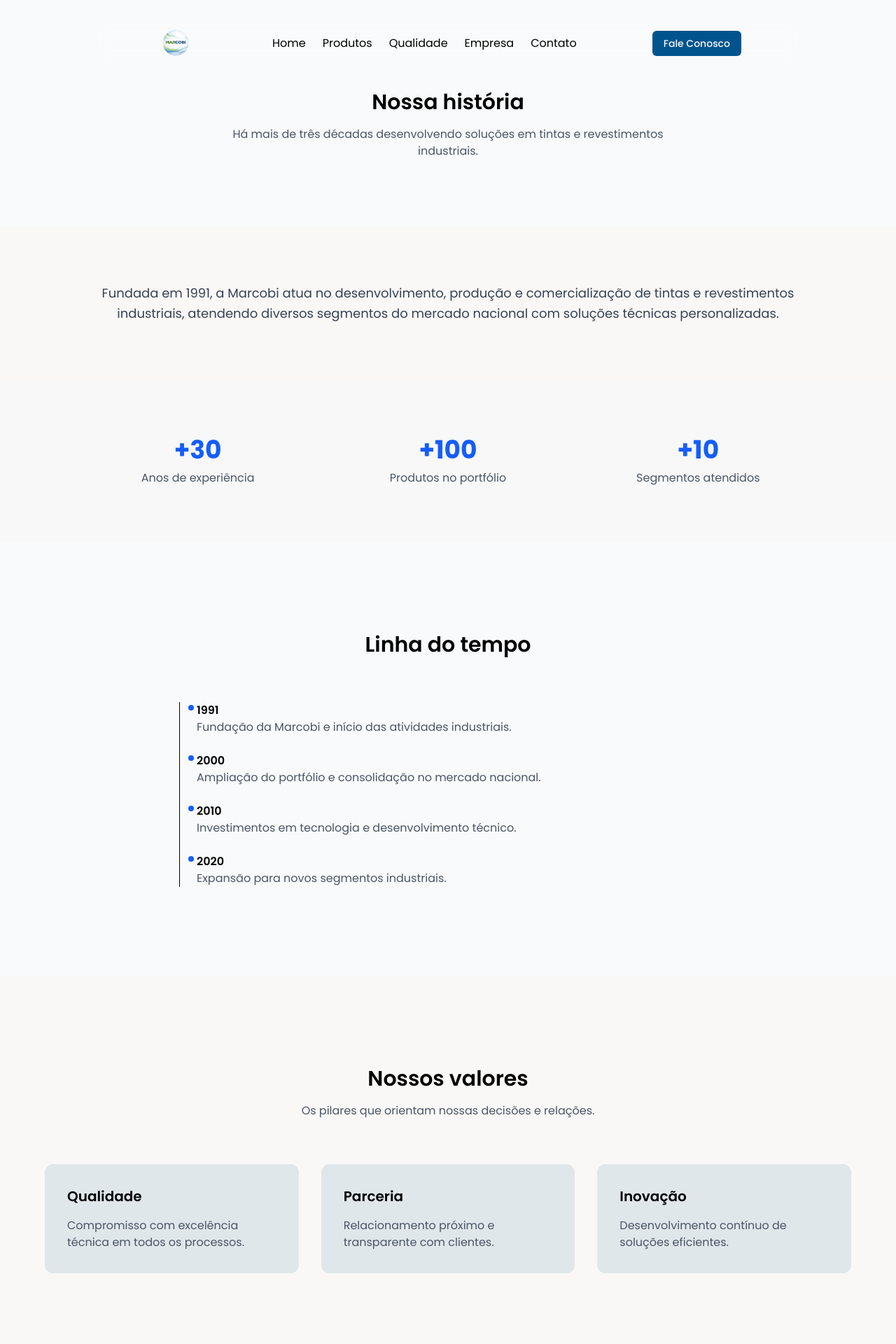
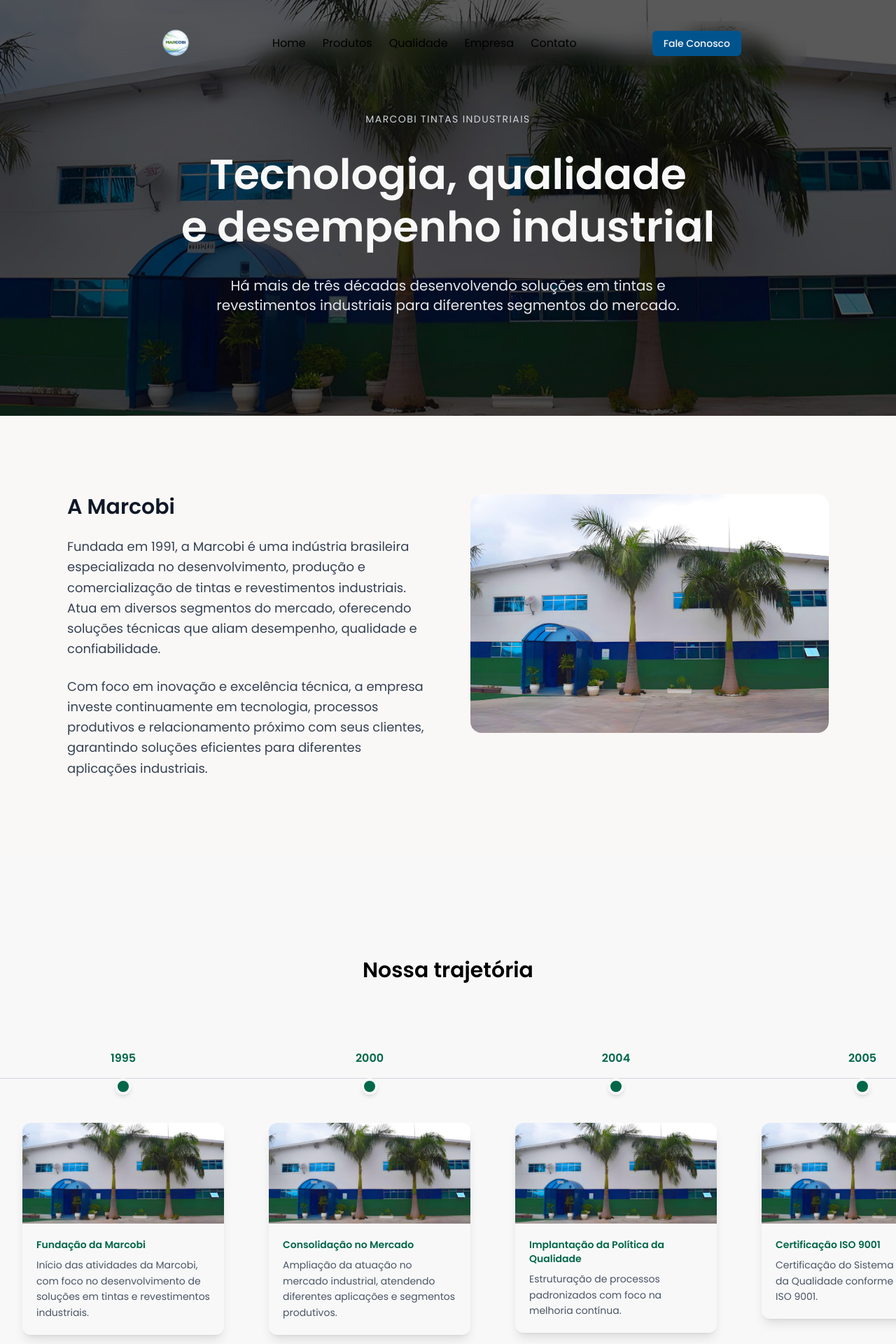
Before and after one commit to H-Leone/mcb, a Next.js app: page /enterprise in a window 1280 px wide. Shown: the top 1920 px of the page at 70% size. Built offline with nearby package versions, Linux system fonts and the light colour scheme.

Commit message:
ajustando telas de empresa e qualidade

```diff
--- a/src/app/enterprise/page.tsx
+++ b/src/app/enterprise/page.tsx
@@ -1,97 +1,198 @@
-// src/app/empresa/page.tsx
 import Header from "@/components/header"
 import Footer from "@/components/footer"
 import SectionHeader from "@/components/section-header"
-import StatCard from "@/components/card2"
 import Timeline from "@/components/timeline"
-import ValuesGrid from "@/components/values-grid"
+import Image from "next/image"
+import SobreNos from "../../../public/sobre-nos-landing.jpeg";
+
 
 export default function EmpresaPage() {
   return (
     <>
       <Header />
 
-      {/* HERO */}
-      <section className="pt-32 pb-24 text-center bg-gray-50">
-        <SectionHeader
-          title="Nossa história"
-          subtitle="Há mais de três décadas desenvolvendo soluções em tintas e revestimentos industriais."
+      {/* HERO INSTITUCIONAL */}
+      <section className="relative pt-40 pb-36 text-white">
+        <Image
+          src={SobreNos}
+          alt="Indústria Marcobi"
+          fill
+          className="object-cover"
+          priority
+        />
+        <div className="absolute inset-0 bg-black/65" />
+
+        <div className="relative z-10 max-w-5xl mx-auto text-center space-y-8 px-6">
+          <p className="uppercase tracking-widest text-sm text-gray-300">
+            Marcobi Tintas Industriais
+          </p>
+
+          <h1 className="text-5xl md:text-6xl font-semibold leading-tight">
+            Tecnologia, qualidade <br /> e desempenho industrial
+          </h1>
+
+          <p className="text-xl text-gray-200 max-w-3xl mx-auto">
+            Há mais de três décadas desenvolvendo soluções em tintas e
+            revestimentos industriais para diferentes segmentos do mercado.
+          </p>
+        </div>
+      </section>
+
+      {/* QUEM SOMOS */}
+      <section className="py-28 max-w-6xl mx-auto grid grid-cols-2 gap-16 px-8">
+        <div className="space-y-6">
+          <h2 className="text-3xl font-semibold text-gray-900">
+            A Marcobi
+          </h2>
+
+          <p className="text-lg text-gray-700 leading-relaxed">
+            Fundada em 1991, a Marcobi é uma indústria brasileira especializada
+            no desenvolvimento, produção e comercialização de tintas e
+            revestimentos industriais. Atua em diversos segmentos do mercado,
+            oferecendo soluções técnicas que aliam desempenho, qualidade e
+            confiabilidade.
+          </p>
+
+          <p className="text-lg text-gray-700 leading-relaxed">
+            Com foco em inovação e excelência técnica, a empresa investe
+            continuamente em tecnologia, processos produtivos e relacionamento
+            próximo com seus clientes, garantindo soluções eficientes para
+            diferentes aplicações industriais.
+          </p>
+        </div>
+
+        <Image
+          src={SobreNos}
+          alt="Estrutura industrial"
+          width={600}
+          height={450}
+          className="rounded-2xl object-cover"
         />
       </section>
 
-      {/* INTRO */}
-      <section className="py-20 max-w-5xl mx-auto space-y-8">
-        <p className="text-lg text-gray-700 leading-relaxed text-center">
-          Fundada em 1991, a Marcobi atua no desenvolvimento, produção e
-          comercialização de tintas e revestimentos industriais, atendendo
-          diversos segmentos do mercado nacional com soluções técnicas
-          personalizadas.
-        </p>
-      </section>
+      <section className="py-36 bg-white">
+  <SectionHeader title="Nossa trajetória" />
 
-      {/* STATS */}
-      <section className="py-20 bg-white">
-        <div className="grid grid-cols-3 gap-12 max-w-5xl mx-auto">
-          <StatCard value="+30" label="Anos de experiência" />
-          <StatCard value="+100" label="Produtos no portfólio" />
-          <StatCard value="+10" label="Segmentos atendidos" />
-        </div>
-      </section>
-
-      {/* TIMELINE */}
-      <section className="py-32 bg-gray-50">
-        <SectionHeader title="Linha do tempo" />
-
-        <div className="max-w-3xl mx-auto mt-16">
+  <div className="mt-24">
     <Timeline
       items={[
         {
-                year: "1991",
-                text: "Fundação da Marcobi e início das atividades industriais.",
+          year: "1995",
+          title: "Fundação da Marcobi",
+          description:
+            "Início das atividades da Marcobi, com foco no desenvolvimento de soluções em tintas e revestimentos industriais.",
+          image: SobreNos.src,
         },
         {
           year: "2000",
-                text: "Ampliação do portfólio e consolidação no mercado nacional.",
+          title: "Consolidação no Mercado",
+          description:
+            "Ampliação da atuação no mercado industrial, atendendo diferentes aplicações e segmentos produtivos.",
+          image: SobreNos.src,
         },
         {
-                year: "2010",
-                text: "Investimentos em tecnologia e desenvolvimento técnico.",
+          year: "2004",
+          title: "Implantação da Política da Qualidade",
+          description:
+            "Estruturação de processos padronizados com foco na melhoria contínua.",
+          image: SobreNos.src,
         },
         {
-                year: "2020",
-                text: "Expansão para novos segmentos industriais.",
+          year: "2005",
+          title: "Certificação ISO 9001",
+          description:
+            "Certificação do Sistema de Gestão da Qualidade conforme a norma ISO 9001.",
+          image: SobreNos.src,
         },
       ]}
     />
   </div>
 </section>
 
-      {/* VALUES */}
-      <section className="py-32">
+
+      <section className="py-36 bg-gray-900 text-white">
   <SectionHeader
-          title="Nossos valores"
-          subtitle="Os pilares que orientam nossas decisões e relações."
+    title="Compromisso com a Qualidade"
+    subtitle="Processos estruturados, certificações e foco total no cliente."
   />
 
-        <div className="max-w-6xl mx-auto mt-16">
-          <ValuesGrid
-            values={[
+  <div className="max-w-6xl mx-auto mt-20 grid grid-cols-3 gap-10 px-8">
+    {[
       {
-                title: "Qualidade",
-                description:
-                  "Compromisso com excelência técnica em todos os processos.",
+        title: "Sistema de Gestão da Qualidade",
+        desc: `A Marcobi adota práticas de gestão baseadas em processos padronizados
+        e controle rigoroso, assegurando constância na qualidade de seus produtos
+        e confiabilidade em todas as etapas de produção.`,
       },
       {
-                title: "Parceria",
-                description:
-                  "Relacionamento próximo e transparente com clientes.",
+        title: "Certificação ISO 9001/2018",
+        desc: `Atuamos com base nos princípios da norma ISO 9001, reforçando o
+        compromisso com a melhoria contínua, a eficiência operacional e o
+        atendimento às expectativas de clientes e parceiros.`,
       },
       {
-                title: "Inovação",
-                description:
-                  "Desenvolvimento contínuo de soluções eficientes.",
+        title: "Compromisso com o Cliente",
+        desc: `Cada solução desenvolvida pela Marcobi tem como objetivo atender às
+        necessidades específicas de aplicação, promovendo desempenho, segurança
+        e satisfação em diferentes contextos industriais.`,
       },
-            ]}
+    ].map((item) => (
+      <div
+        key={item.title}
+        className="rounded-2xl overflow-hidden border border-white/20 hover:border-white transition bg-gray-900"
+      >
+        <div className="relative h-48">
+          <Image
+            src={SobreNos}
+            alt={item.title}
+            fill
+            className="object-cover"
+          />
+          <div className="absolute inset-0 bg-black/40" />
+        </div>
+
+        {/* TEXTO */}
+        <div className="p-8 space-y-4">
+          <h3 className="text-xl font-semibold leading-snug">
+            {item.title}
+          </h3>
+
+          <p className="text-gray-300 leading-relaxed text-sm">
+            {item.desc}
+          </p>
+        </div>
+      </div>
+    ))}
+  </div>
+</section>
+
+      {/* MAPA + ESTRUTURA */}
+      <section className="py-36 bg-white">
+        <div className="max-w-6xl mx-auto grid grid-cols-2 gap-16 px-8 items-center">
+          <div className="space-y-6">
+            <h2 className="text-3xl font-semibold text-gray-900">
+              Nossa Estrutura
+            </h2>
+
+            <p className="text-lg text-gray-700 leading-relaxed">
+              A Marcobi conta com estrutura adequada para o desenvolvimento e
+              fabricação de tintas e revestimentos industriais, dispondo de
+              instalações planejadas para atender às demandas produtivas com
+              eficiência e segurança.
+            </p>
+
+            <p className="text-lg text-gray-700 leading-relaxed">
+              Localizada estrategicamente, a empresa possui capacidade
+              operacional compatível com diferentes volumes de produção,
+              assegurando padronização, controle de qualidade e agilidade no
+              atendimento aos clientes.
+            </p>
+          </div>
+
+          <iframe
+            className="w-full h-[420px] rounded-2xl border"
+            src="https://www.google.com/maps?q=Brasil&output=embed"
+            loading="lazy"
           />
         </div>
       </section>
--- a/src/app/quality/page.tsx
+++ b/src/app/quality/page.tsx
@@ -5,92 +5,117 @@
 import FeatureCard from "@/components/card";
 import ProcessList from "@/components/process-list";
 import Image from "next/image";
-import { ClipboardCheck, ShieldCheck, TrendingUp, FlaskConical } from "lucide-react";
 import SobreNos from "../../../public/sobre-nos-landing.jpeg";
+import {
+  ShieldCheck,
+  ClipboardCheck,
+  TrendingUp,
+  Target,
+  Eye,
+  HeartHandshake,
+  FlaskConical,
+} from "lucide-react";
 
 export default function QualidadePage() {
-  const pilares = [
-    {
-      title: "Compromisso com o cliente",
-      description:
-        "Entregamos soluções confiáveis, desenvolvidas para atender às necessidades reais de cada aplicação industrial.",
-      icon: <ShieldCheck size={42} />,
-    },
-    {
-      title: "Controle de processos",
-      description:
-        "Monitoramento contínuo em todas as etapas produtivas, assegurando padronização e desempenho.",
-      icon: <ClipboardCheck size={42} />,
-    },
-    {
-      title: "Melhoria contínua",
-      description:
-        "Evoluímos constantemente nossos processos, produtos e métodos para acompanhar o mercado.",
-      icon: <TrendingUp size={42} />,
-    },
-  ];
-
-  const processos = [
-    "Seleção e qualificação de matérias-primas",
-    "Ensaios e verificações técnicas",
-    "Controle em processo produtivo",
-    "Avaliação final e liberação técnica",
-    "Rastreabilidade e registros de qualidade",
-  ];
-
   return (
-    <div className="pt-32">
+    <>
       <Header />
 
-      <section className="w-11/12 mx-auto grid grid-cols-2 gap-16 items-center py-24">
-        <div className="space-y-8">
-          <h1 className="text-4xl font-semibold">
-            Qualidade que gera confiança e resultados
+      {/* HERO */}
+      <section className="relative pt-36 pb-32 text-white text-center">
+        <Image
+          src={SobreNos}
+          alt="Qualidade industrial"
+          fill
+          className="object-cover"
+          priority
+        />
+        <div className="absolute inset-0 bg-black/70" />
+
+        <div className="relative z-10 max-w-5xl mx-auto space-y-6 px-6">
+          <h1 className="text-5xl md:text-6xl font-semibold">
+            Qualidade
           </h1>
 
-          <p className="text-lg text-gray-600 w-4/5">
-            Nossos processos são orientados por rigor técnico, controle contínuo e foco total no desempenho dos produtos entregues aos nossos clientes.
+          <p className="text-xl text-gray-200 max-w-3xl mx-auto">
+            Processos padronizados, controle rigoroso e compromisso contínuo
+            com desempenho, segurança e confiabilidade.
           </p>
 
-          <Button redirect="/contato">Fale com nosso time técnico</Button>
+          <Button redirect="/contato">
+            Fale com nosso time técnico
+          </Button>
         </div>
-
-        <Image
-          src={SobreNos}
-          alt="Processo industrial"
-          width={520}
-          height={380}
-          className="rounded-2xl object-cover"
-        />
       </section>
 
-      <section className="bg-blue/10 py-24">
-        <div className="w-10/12 mx-auto space-y-16">
+      {/* POLÍTICA DA QUALIDADE */}
+      <section className="py-32 bg-white">
+        <div className="max-w-6xl mx-auto space-y-20 px-6">
           <SectionHeader
-            title="Nossa política da qualidade"
-            subtitle="Atuamos com responsabilidade e excelência, garantindo produtos confiáveis e alinhados às exigências do mercado industrial."
+            title="Política da Qualidade"
+            subtitle="Princípios que orientam nossos processos e decisões"
           />
 
-          <div className="grid grid-cols-3 gap-8">
-            {pilares.map((p) => (
+          <div className="grid grid-cols-3 gap-10">
             <FeatureCard
-                key={p.title}
-                icon={p.icon}
-                title={p.title}
-                description={p.description}
+              icon={<ShieldCheck size={44} />}
+              title="Compromisso com o cliente"
+              description="Atender rigorosamente às necessidades técnicas de cada aplicação, assegurando desempenho, segurança e confiabilidade."
             />
-            ))}
+
+            <FeatureCard
+              icon={<ClipboardCheck size={44} />}
+              title="Controle de processos"
+              description="Padronização, monitoramento contínuo e rastreabilidade em todas as etapas produtivas."
+            />
+
+            <FeatureCard
+              icon={<TrendingUp size={44} />}
+              title="Melhoria contínua"
+              description="Evolução constante de processos, produtos e métodos, alinhados às exigências do mercado."
+            />
           </div>
         </div>
       </section>
 
-      <section className="py-28">
-        <div className="w-10/12 mx-auto grid grid-cols-2 gap-16 items-center">
+      {/* MISSÃO, VISÃO E VALORES */}
+      <section className="py-32 bg-gray-50">
+        <div className="max-w-6xl mx-auto space-y-20 px-6">
+          <SectionHeader
+            title="Direcionamento Estratégico"
+            subtitle="Missão, visão e valores que sustentam nossa atuação"
+          />
+
+          <div className="grid grid-cols-3 gap-10">
+            <FeatureCard
+              icon={<Target size={42} />}
+              title="Missão"
+              description="Desenvolver soluções industriais em tintas e revestimentos com excelência técnica e foco no cliente."
+            />
+
+            <FeatureCard
+              icon={<Eye size={42} />}
+              title="Visão"
+              description="Ser referência nacional em qualidade, inovação e confiabilidade no mercado industrial."
+            />
+
+            <FeatureCard
+              icon={<HeartHandshake size={42} />}
+              title="Valores"
+              description="Ética, responsabilidade técnica, melhoria contínua e parceria com clientes e colaboradores."
+            />
+          </div>
+        </div>
+      </section>
+
+      {/* PROCESSOS */}
+      <section className="py-32 bg-white">
+        <div className="max-w-6xl mx-auto grid grid-cols-2 gap-20 px-6 items-center">
           <Image
             src={SobreNos}
-            alt="Controle de qualidade"
-            width={480}
-            height={360}
+            alt="Processos de qualidade"
+            width={520}
+            height={400}
             className="rounded-2xl object-cover"
           />
 
@@ -98,47 +123,54 @@
             <SectionHeader
               align="left"
               title="Processos orientados à excelência"
-              subtitle="Cada etapa é conduzida com critérios técnicos claros, assegurando confiabilidade, padronização e rastreabilidade."
+              subtitle="Critérios técnicos claros, padronização e rastreabilidade"
             />
 
-            <ProcessList items={processos} />
+            <ProcessList
+              items={[
+                "Seleção e qualificação de matérias-primas",
+                "Ensaios e verificações técnicas",
+                "Controle em processo produtivo",
+                "Avaliação final e liberação técnica",
+                "Rastreabilidade e registros de qualidade",
+              ]}
+            />
           </div>
         </div>
       </section>
 
-      <section className="bg-slate-100 py-24">
-        <div className="w-10/12 mx-auto grid grid-cols-2 gap-16 items-center">
-          <div className="space-y-8">
-            <SectionHeader
-              align="left"
-              title="Ensaios e validações técnicas"
-              subtitle="Realizamos verificações técnicas conforme normas aplicáveis, garantindo que cada produto atenda aos requisitos definidos para sua aplicação."
-            />
-          </div>
+      {/* BLOCO DE DESTAQUE */}
+      <section className="py-32 bg-gray-900 text-white">
+        <div className="max-w-5xl mx-auto text-center space-y-8 px-6">
+          <FlaskConical size={64} className="mx-auto text-blue-500" />
 
-          <div className="bg-white rounded-2xl p-12 flex flex-col items-center text-center space-y-6 shadow-sm">
-            <FlaskConical size={56} className="text-blue-600" />
-            <p className="text-lg font-medium">Controle técnico e rastreabilidade</p>
-            <p className="text-gray-600">
-              Processos documentados e acompanhamento contínuo para assegurar consistência e confiabilidade.
+          <h2 className="text-4xl font-semibold">
+            Ensaios e validações técnicas
+          </h2>
+
+          <p className="text-lg text-gray-300 leading-relaxed">
+            Todos os produtos passam por ensaios técnicos conforme normas
+            aplicáveis, assegurando conformidade, desempenho e confiabilidade
+            para cada aplicação industrial.
           </p>
-          </div>
         </div>
       </section>
 
-        <section className="py-32 text-center space-y-8">
+      {/* CTA */}
+      <section className="py-32 text-center bg-white">
         <SectionHeader
           title="Qualidade aplicada à sua necessidade"
-            subtitle="Nossa equipe está pronta para apoiar tecnicamente o seu projeto e indicar a melhor solução para cada aplicação."
+          subtitle="Nossa equipe técnica está pronta para apoiar seu projeto."
         />
 
-          <div className="flex justify-center">
-            <Button redirect="/contato">Entrar em contato</Button>
+        <div className="flex justify-center mt-10">
+          <Button redirect="/contato">
+            Entrar em contato
+          </Button>
         </div>
       </section>
 
-
       <Footer />
-    </div>
+    </>
   );
 }
--- a/src/components/timeline.tsx
+++ b/src/components/timeline.tsx
@@ -1,15 +1,58 @@
-import { TimelineItem } from "@/domain/company"
+import Image from "next/image"
 
-export default function Timeline({ items }: { items: TimelineItem[] }) {
+type TimelineItem = {
+  year: string
+  title: string
+  description: string
+  image: string
+}
+
+type Props = {
+  items: TimelineItem[]
+}
+
+export default function Timeline({ items }: Props) {
   return (
-    <ul className="space-y-6 border-l pl-6">
-      {items.map((item) => (
-        <li key={item.year} className="relative">
-          <span className="absolute -left-3 top-1 w-2 h-2 bg-blue-600 rounded-full" />
-          <p className="font-semibold">{item.year}</p>
-          <p className="text-gray-600">{item.text}</p>
-        </li>
-      ))}
-    </ul>
+    <div className="relative overflow-x-auto pb-20">
+      {/* Linha */}
+      <div className="absolute top-10 left-0 w-full h-px bg-gray-300" />
+
+      <div className="flex gap-16 min-w-max px-8">
+        {items.map((item) => (
+          <div key={item.year} className="relative w-72 flex-shrink-0">
+            {/* Ano */}
+            <p className="text-center text-green font-semibold mb-4">
+              {item.year}
+            </p>
+
+            {/* Ponto */}
+            <div className="flex justify-center">
+              <div className="w-6 h-6 rounded-full bg-green border-4 border-white shadow-md z-10" />
+            </div>
+
+            {/* Card */}
+            <div className="mt-10 bg-white rounded-xl shadow-lg overflow-hidden">
+              <div className="relative h-36">
+                <Image
+                  src={item.image}
+                  alt={item.title}
+                  fill
+                  className="object-cover"
+                />
+              </div>
+
+              <div className="p-5 space-y-2">
+                <h3 className="font-semibold text-sm text-green">
+                  {item.title}
+                </h3>
+                <p className="text-sm text-gray-600 leading-relaxed">
+                  {item.description}
+                </p>
+              </div>
+            </div>
+          </div>
+        ))}
+      </div>
+    </div>
   )
 }
```
Also changed, not shown: src/components/company-map.tsx (added, +28 -0 lines). Lines whose indentation alone changed are shown as unchanged.
